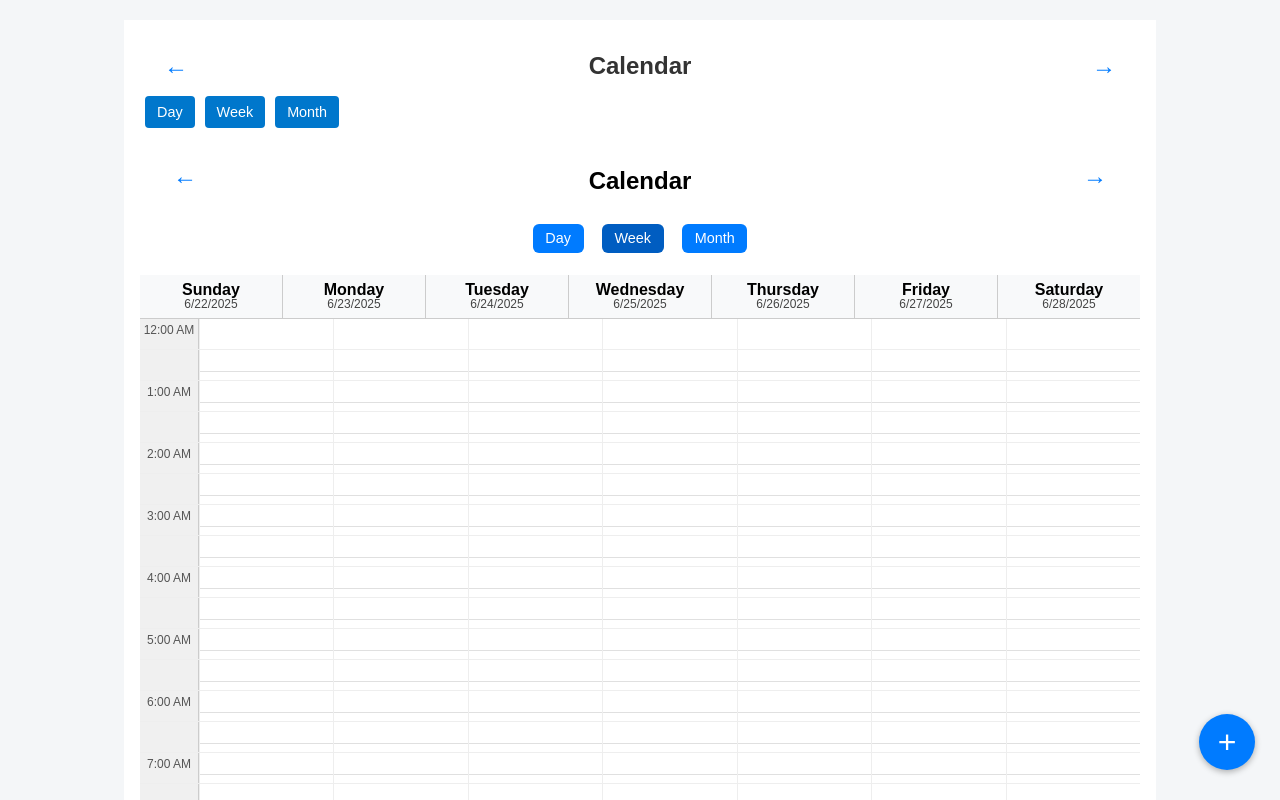
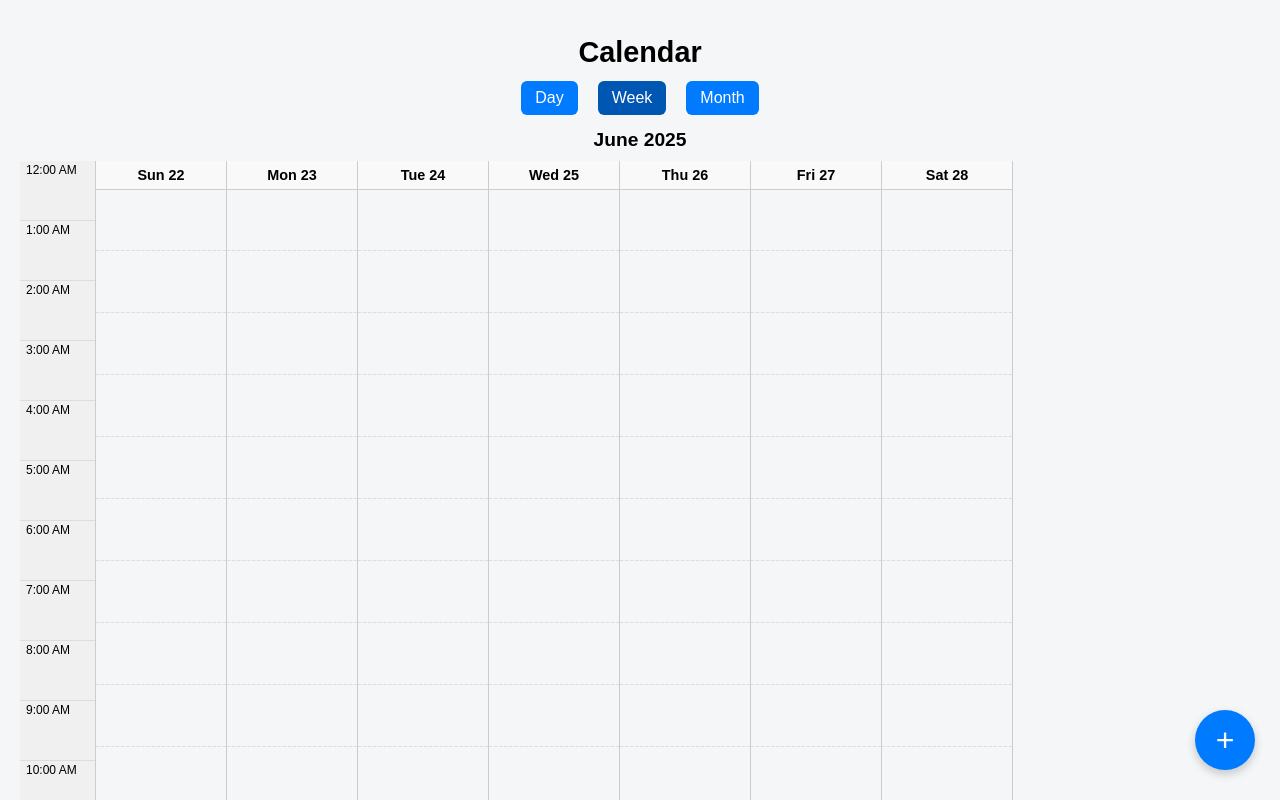
Before and after one commit to JMaraglia/crumb-v3, a React (Vite) app: page /calendar in a window 1280 px wide. Shown: the top 800 px of the page. Built offline with nearby package versions, Linux system fonts and the light colour scheme.

Commit message:
new code

```diff
--- a/src/CalendarPage.css
+++ b/src/CalendarPage.css
@@ -1,201 +1,113 @@
-/* --- CalendarPage.css (Visual Mock Clone Only) --- */
-
-.calendar-container {
-  padding: 1rem;
+.calendar-page {
   font-family: sans-serif;
-  max-width: 1000px;
-  margin: 0 auto;
-  background-color: #fff;
-}
-
-.calendar-header {
-  display: flex;
-  justify-content: space-between;
-  align-items: center;
-  margin-bottom: 0.5rem;
-  flex-wrap: wrap;
+  padding: 0;
   position: relative;
 }
 
-.calendar-back {
-  display: flex;
-  align-items: center;
-  font-size: 1rem;
-  color: #007bff;
-  cursor: pointer;
-  font-weight: 500;
+/* Title */
+.calendar-title {
+  text-align: center;
+  font-size: 1.8rem;
+  font-weight: bold;
+  margin-top: 1rem;
 }
 
-.calendar-center {
+/* View Buttons */
+.view-buttons {
   display: flex;
-  align-items: center;
   justify-content: center;
-  flex-grow: 1;
-  gap: 1rem;
+  gap: 10px;
+  margin: 12px 0 4px;
 }
 
-.calendar-title {
-  font-size: 1.5rem;
-  font-weight: bold;
-  margin: 0 auto;
-  position: absolute;
-  left: 50%;
-  transform: translateX(-50%);
-}
-
-.calendar-nav-arrow {
-  font-size: 1.5rem;
-  background: none;
-  border: none;
-  color: #007bff;
-  cursor: pointer;
-  padding: 0;
-  margin: 0 8px;
-}
-
-/* REMOVED .calendar-gear */
-
-/* View Switcher */
-.calendar-view-buttons {
-  display: flex;
-  justify-content: center;
-  margin: 1rem 0;
-  gap: 0.5rem;
-}
-
-.calendar-view-buttons button {
-  padding: 0.5rem 1rem;
-  background-color: #007bff;
+.view-buttons button {
+  padding: 8px 14px;
+  font-size: 1rem;
+  background: #007bff;
   color: white;
   border: none;
   border-radius: 6px;
   cursor: pointer;
-  font-size: 0.9rem;
 }
 
-.week-view {
-  display: flex;
-  flex-direction: column;
-  width: 100%;
-  overflow-x: auto;
-  font-family: sans-serif;
+.view-buttons .active {
+  background-color: #0056b3;
 }
 
-.week-header {
-  display: flex;
-  background-color: #f8f9fa;
-  border-bottom: 1px solid #ccc;
+/* Month Label */
+.month-label {
   text-align: center;
+  font-size: 1.2rem;
+  font-weight: 600;
+  margin-bottom: 10px;
 }
 
-.time-column-header {
-  width: 60px;
-  background-color: #f0f0f0;
-  border-right: 1px solid #ccc;
-  font-size: 0.75rem;
-  color: #555;
-  padding-top: 1rem;
-}
-
-.day-column-header {
-  flex: 1;
-  min-width: 120px;
-  padding: 0.5rem 0;
-  border-left: 1px solid #ccc;
-  font-size: 0.9rem;
-  font-weight: bold;
+/* Grid Layout */
+.calendar-grid {
   display: flex;
-  flex-direction: column;
-  align-items: center;
-  justify-content: center;
-}
-
-.day-column-header span:first-child {
-  font-size: 0.95rem;
-}
-
-.day-column-header span:last-child {
-  font-size: 0.75rem;
-  font-weight: normal;
-  color: #777;
-}
-
-.week-body {
-  display: flex;
-  height: 600px;
   overflow-x: auto;
-  position: relative;
 }
 
 .time-column {
-  width: 60px;
-  background-color: #f0f0f0;
+  width: 75px;
+  background: #f0f0f0;
   border-right: 1px solid #ccc;
-  flex-shrink: 0;
+  font-size: 0.75rem;
+}
+
+.time-cell {
+  height: 60px;
+  padding: 2px 6px;
+  border-bottom: 1px solid #ddd;
+  box-sizing: border-box;
+}
+
+/* Each Day Column */
+.day-column {
+  min-width: 130px;
+  border-right: 1px solid #ccc;
   display: flex;
   flex-direction: column;
 }
 
-.time-slot {
-  height: 50px;
-  border-bottom: 1px solid #e0e0e0;
-  font-size: 0.75rem;
-  color: #555;
-  padding-top: 2px;
+.day-header {
   text-align: center;
+  font-weight: bold;
+  background: #f9f9f9;
+  padding: 6px 0;
+  border-bottom: 1px solid #ccc;
+  font-size: 0.9rem;
 }
 
-.day-column {
-  flex: 1;
-  display: flex;
-  flex-direction: column;
-  border-left: 1px solid #ccc;
-  min-width: 120px;
+.hour-block {
+  height: 60px;
+  border-bottom: 1px solid #eee;
   position: relative;
-  flex-shrink: 0;
 }
 
-.calendar-cell {
-  height: 50px;
-  border-bottom: 1px solid #eee;
-  padding: 2px;
+.half-hour-line {
+  height: 0;
+  border-bottom: 1px dashed #ddd;
   position: relative;
-  cursor: pointer;
+  top: -1px;
 }
 
-.event-entry {
-  position: absolute;
-  left: 4px;
-  right: 4px;
-  border-radius: 12px;
-  padding: 4px 8px;
-  font-size: 0.75rem;
-  background-color: #007bff;
-  color: white;
-  overflow: hidden;
-  white-space: nowrap;
-  text-overflow: ellipsis;
-}
-
-.add-event-btn {
+/* Add Button */
+.add-button {
   position: fixed;
   bottom: 20px;
   right: 20px;
-  background-color: #007bff;
+  background: #007bff;
   color: white;
   border: none;
-  border-radius: 50%;
-  width: 50px;
-  height: 50px;
+  border-radius: 100px;
   font-size: 2rem;
+  padding: 0 18px;
+  height: 60px;
+  width: 60px;
   display: flex;
   align-items: center;
   justify-content: center;
   box-shadow: 0 4px 10px rgba(0,0,0,0.2);
   cursor: pointer;
-  z-index: 999;
 }
-
-.add-event-btn:hover {
-  background-color: #0056b3;
-}
--- a/src/CalendarPage.jsx
+++ b/src/CalendarPage.jsx
@@ -1,254 +1,72 @@
-// Final calendar fix - June 24 (updated with visual alignment and day nav)
 import React, { useState } from 'react';
-import { useNavigate } from 'react-router-dom';
 import './CalendarPage.css';
-import WeekView from './WeekView';
 
-function DayView() {
-  return <div className="calendar-placeholder">Day View (Coming Soon)</div>;
-}
+function CalendarPage() {
+  const [currentDate, setCurrentDate] = useState(new Date());
 
-function MonthView() {
-  return <div className="calendar-placeholder">Month View (Coming Soon)</div>;
-}
-
-const getStartOfWeek = (date) => {
-  const d = new Date(date);
-  d.setDate(d.getDate() - d.getDay());
-  d.setHours(0, 0, 0, 0);
-  return d;
-};
-
-function CalendarPage({ itinerary }) {
-  const navigate = useNavigate();
-  const [view, setView] = useState('week');
-  const [showAddModal, setShowAddModal] = useState(false);
-  const [editingEvent, setEditingEvent] = useState(null);
-  const [customEvents, setCustomEvents] = useState([]);
-  const [currentWeekStart, setCurrentWeekStart] = useState(getStartOfWeek(new Date()));
-  const [eventData, setEventData] = useState({
-    name: '',
-    notes: '',
-    location: '',
-    color: '#3498db',
-    repeat: 'none',
-    date: '',
-    time: '08:00',
-    endTime: '09:00',
-  });
-  const [showColorPicker, setShowColorPicker] = useState(false);
-
-  const colorOptions = [
-    '#3498db', '#e74c3c', '#2ecc71', '#f39c12', '#9b59b6',
-    '#1abc9c', '#34495e', '#e67e22', '#7f8c8d', '#fd79a8'
-  ];
-
-  const changeWeek = (direction) => {
-    const offset = direction === 'prev' ? -7 : 7;
-    const newStart = new Date(currentWeekStart);
-    newStart.setDate(newStart.getDate() + offset);
-    setCurrentWeekStart(newStart);
-  };
-
-  const allLocations = Array.from(
-    new Set([
-      ...customEvents.map(ev => ev.location),
-      eventData.location
-    ].filter(Boolean))
-  );
-
-  const handleInputChange = (e) => {
-    const { name, value } = e.target;
-    setEventData(prev => ({ ...prev, [name]: value }));
-  };
-
-  const openModalToEdit = (event) => {
-    setEditingEvent(event);
-    setEventData(event);
-    setShowAddModal(true);
-  };
-
-  const checkOverlap = (startTime, endTime, date, ignoreId = null) => {
-    const toMinutes = (time) => {
-      const [h, m] = time.split(':').map(Number);
-      return h * 60 + m;
-    };
-    const newStart = toMinutes(startTime);
-    const newEnd = toMinutes(endTime);
-
-    return customEvents.some(ev => {
-      if (ignoreId && ev.id === ignoreId) return false;
-      if (ev.date !== date) return false;
-
-      const evStart = toMinutes(ev.time);
-      const evEnd = toMinutes(ev.endTime);
-
-      return newStart < evEnd && newEnd > evStart;
+  const getWeekDates = () => {
+    const start = new Date(currentDate);
+    start.setDate(start.getDate() - start.getDay()); // start on Sunday
+    return [...Array(7)].map((_, i) => {
+      const date = new Date(start);
+      date.setDate(start.getDate() + i);
+      return {
+        day: date.toLocaleDateString('en-US', { weekday: 'short' }),
+        number: date.getDate(),
+      };
     });
   };
 
-  const addOrUpdateEvent = () => {
-    const isOverlap = checkOverlap(eventData.time, eventData.endTime, eventData.date, editingEvent?.id);
-
-    if (isOverlap && !window.confirm("You already have a meeting scheduled for that time. Proceed anyway?")) return;
-
-    if (editingEvent) {
-      setCustomEvents(prev =>
-        prev.map(ev => (ev.id === editingEvent.id ? { ...eventData, id: ev.id } : ev))
-      );
-    } else {
-      const baseEvent = { ...eventData };
-      const addedEvents = [];
-      const dateObj = new Date(baseEvent.date);
-      const repeatType = baseEvent.repeat;
-
-      for (let i = 0; i < (repeatType === 'none' ? 1 : 12); i++) {
-        const newDate = new Date(dateObj);
-        if (repeatType === 'weekly') newDate.setDate(dateObj.getDate() + 7 * i);
-        else if (repeatType === 'biweekly') newDate.setDate(dateObj.getDate() + 14 * i);
-        else if (repeatType === 'monthly') newDate.setMonth(dateObj.getMonth() + i);
-        else if (repeatType === 'daily') newDate.setDate(dateObj.getDate() + i);
-
-        addedEvents.push({
-          ...baseEvent,
-          id: Date.now() + i,
-          date: newDate.toISOString().split('T')[0]
-        });
-
-        if (repeatType === 'none') break;
-      }
-
-      setCustomEvents(prev => [...prev, ...addedEvents]);
-    }
-
-    setShowAddModal(false);
-    setEditingEvent(null);
-    setEventData({
-      name: '',
-      notes: '',
-      location: '',
-      color: '#3498db',
-      repeat: 'none',
-      date: '',
-      time: '08:00',
-      endTime: '09:00',
+  const getMonthYear = () => {
+    return currentDate.toLocaleDateString('en-US', {
+      month: 'long',
+      year: 'numeric',
     });
-    setShowColorPicker(false);
-  };
-
-  const renderView = () => {
-    switch (view) {
-      case 'day':
-        return <DayView />;
-      case 'month':
-        return <MonthView />;
-      case 'week':
-      default:
-        return (
-          <WeekView
-            itinerary={itinerary}
-            customEvents={customEvents}
-            onEdit={openModalToEdit}
-            onDoubleClick={(event) => {
-              setEventData(prev => ({
-                ...prev,
-                date: event.date,
-                time: event.time,
-                endTime: `${String(parseInt(event.time.split(':')[0]) + 1).padStart(2, '0')}:00`,
-              }));
-              setEditingEvent(null);
-              setShowAddModal(true);
-            }}
-            currentWeekStart={currentWeekStart}
-          />
-        );
-    }
   };
 
   return (
-    <div className="calendar-container">
-      {/* Main Header */}
-      <div className="calendar-header">
-        <button className="calendar-nav-arrow" onClick={() => changeWeek('prev')}>←</button>
-        <h1 className="calendar-title">Calendar</h1>
-        <button className="calendar-nav-arrow" onClick={() => changeWeek('next')}>→</button>
+    <div className="calendar-page">
+
+      {/* Title */}
+      <div className="calendar-title">Calendar</div>
+
+      {/* View Buttons */}
+      <div className="view-buttons">
+        <button>Day</button>
+        <button className="active">Week</button>
+        <button>Month</button>
       </div>
 
-      {/* View Mode Switch */}
-      <div className="calendar-toggle-buttons">
-        <button onClick={() => setView('day')}>Day</button>
-        <button onClick={() => setView('week')} className={view === 'week' ? 'active' : ''}>Week</button>
-        <button onClick={() => setView('month')}>Month</button>
+      {/* Month Label */}
+      <div className="month-label">{getMonthYear()}</div>
+
+      {/* Calendar Grid */}
+      <div className="calendar-grid">
+        {/* Time Column */}
+        <div className="time-column">
+          {[...Array(24)].map((_, hour) => (
+            <div key={hour} className="time-cell">
+              {`${hour === 0 ? 12 : hour > 12 ? hour - 12 : hour}:00 ${hour < 12 ? 'AM' : 'PM'}`}
+            </div>
+          ))}
+        </div>
+
+        {/* Day Columns */}
+        {getWeekDates().map((day, i) => (
+          <div key={i} className="day-column">
+            <div className="day-header">{day.day} {day.number}</div>
+            {[...Array(24)].map((_, h) => (
+              <React.Fragment key={h}>
+                <div className="hour-block"></div>
+                <div className="half-hour-line"></div>
+              </React.Fragment>
+            ))}
+          </div>
+        ))}
       </div>
 
-      {renderView()}
-
-      {showAddModal && (
-        <div className="modal-overlay">
-          <div className="modal">
-            <h2>{editingEvent ? 'Edit' : 'Add'} Calendar Event</h2>
-            <input name="name" placeholder="Event Title" value={eventData.name} onChange={handleInputChange} />
-            <input name="date" type="date" value={eventData.date} onChange={handleInputChange} />
-            <input name="time" type="time" step="1800" value={eventData.time} onChange={handleInputChange} />
-            <input name="endTime" type="time" step="1800" value={eventData.endTime} onChange={handleInputChange} />
-            <input
-              name="location"
-              placeholder="Location (Optional)"
-              value={eventData.location}
-              onChange={handleInputChange}
-              list="location-suggestions"
-            />
-            <datalist id="location-suggestions">
-              {allLocations.map((loc, i) => (
-                <option key={i} value={loc} />
-              ))}
-            </datalist>
-            <textarea name="notes" placeholder="Notes (Optional)" value={eventData.notes} onChange={handleInputChange} />
-
-            <label>Repeat</label>
-            <select name="repeat" value={eventData.repeat} onChange={handleInputChange}>
-              <option value="none">None</option>
-              <option value="daily">Daily</option>
-              <option value="weekly">Weekly</option>
-              <option value="biweekly">Biweekly</option>
-              <option value="monthly">Monthly</option>
-            </select>
-
-            <label>Color</label>
-            <div style={{ position: 'relative', display: 'inline-block' }}>
-              <div
-                className="color-selector-button"
-                onClick={() => setShowColorPicker(prev => !prev)}
-                style={{
-                  backgroundColor: eventData.color,
-                  width: '36px',
-                  height: '36px',
-                  borderRadius: '50%',
-                  cursor: 'pointer',
-                }}
-              />
-              {showColorPicker && (
-                <div className="color-options">
-                  {colorOptions.map((color, idx) => (
-                    <span
-                      key={idx}
-                      className="color-swatch"
-                      style={{ backgroundColor: color }}
-                      onClick={() => {
-                        setEventData(prev => ({ ...prev, color }));
-                        setShowColorPicker(false);
-                      }}
-                    />
-                  ))}
-                </div>
-              )}
-            </div>
-
-            <button onClick={addOrUpdateEvent}>{editingEvent ? 'Update' : 'Add'} Event</button>
-            <button onClick={() => setShowAddModal(false)}>Cancel</button>
-          </div>
-        </div>
-      )}
+      {/* Big Blue + Button */}
+      <button className="add-button">+</button>
     </div>
   );
 }
```
